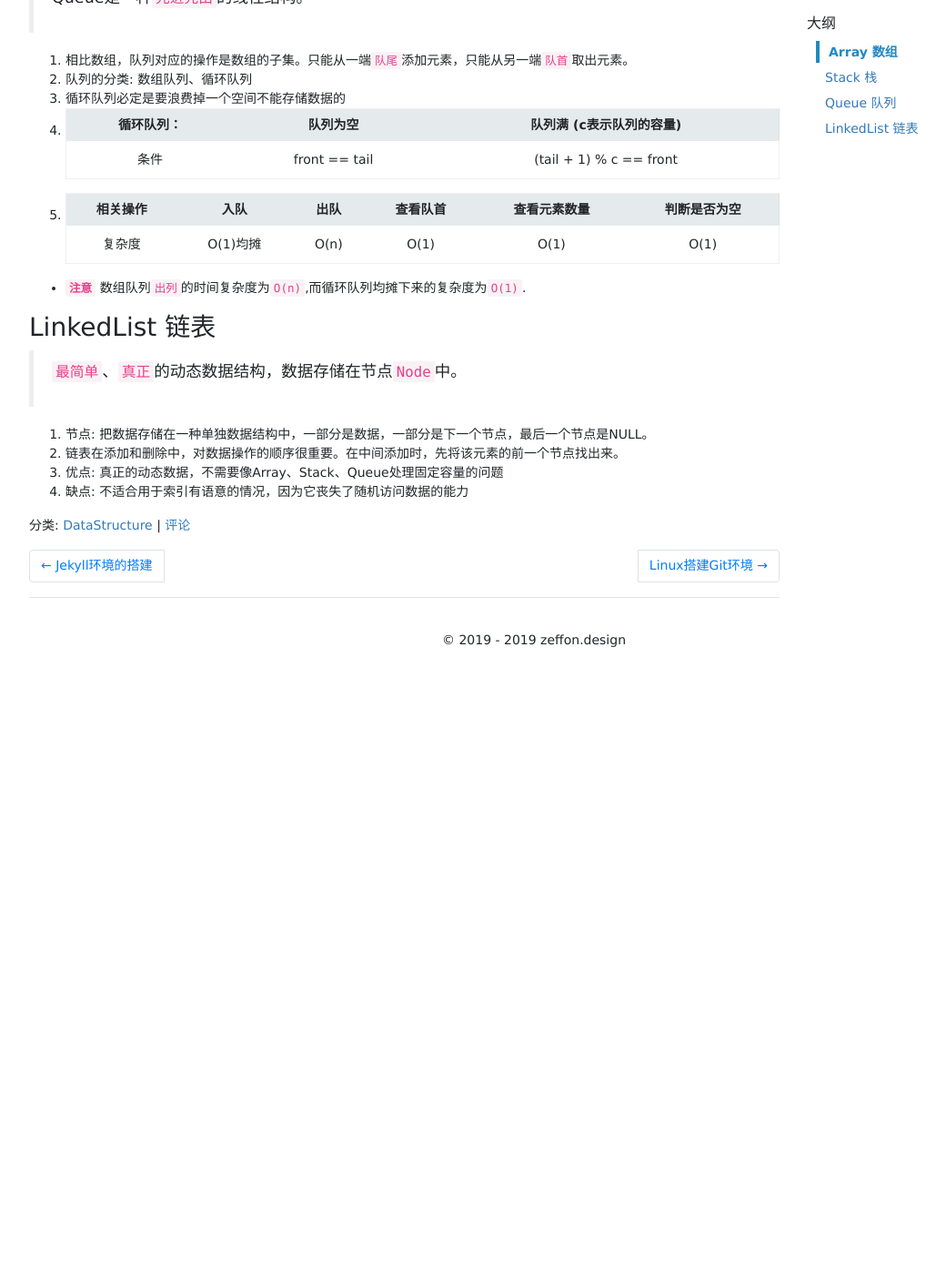
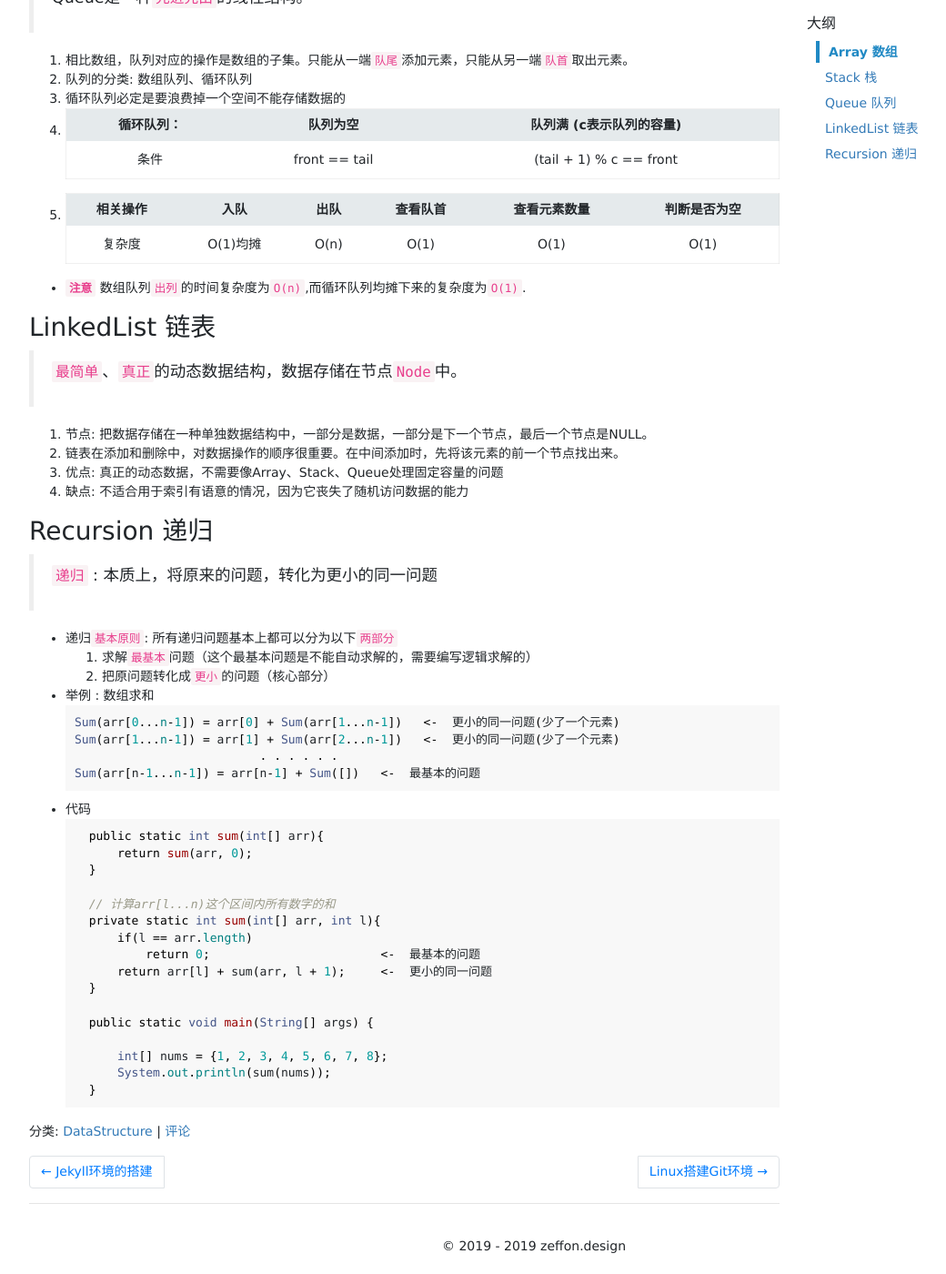
Before and after one commit to jamin44/blog, a Jekyll site: the page built from _posts/2019-08-29-Java-data-linear-structure.md, in a window 1280 px wide and 1400 px high, scrolled down 815 px. Shown: the whole window at 91% size, without its empty margins (53-1093 px from the left). Built offline with Jekyll 4.4.1, drawn with Linux system fonts in a browser that asks for light colours; comment, search, counter and statistics services are not loaded; before the commit the page ends 1549 px from its top, so only the background shows below that; some of the changed text lies outside the part shown.

Commit message:
add java-data-nonliner-structure

````diff
--- a/_posts/2019-08-29-Java-DataStructure.md
+++ b/_posts/2019-08-29-Java-data-linear-structure.md
@@ -1,9 +1,9 @@
 ---
 layout: post
-title: Java DataStructure
+title: Java Linear structure
 categories: [DataStructure]
 tags: [DataStructure]
-summary:
+summary: 线性结构是一个有序数据元素的集合。线性结构--数组、栈、队列、链表介绍
 ---
 
 ### Array 数组
@@ -52,3 +52,38 @@ summary:
 1. 链表在添加和删除中，对数据操作的顺序很重要。在中间添加时，先将该元素的前一个节点找出来。
 1. 优点: 真正的动态数据，不需要像Array、Stack、Queue处理固定容量的问题
 1. 缺点: 不适合用于索引有语意的情况，因为它丧失了随机访问数据的能力
+
+
+### Recursion 递归
+> `递归` : 本质上，将原来的问题，转化为更小的同一问题
+
+- 递归`基本原则`: 所有递归问题基本上都可以分为以下`两部分`
+1. 求解`最基本`问题（这个最基本问题是不能自动求解的，需要编写逻辑求解的）
+1. 把原问题转化成`更小`的问题（核心部分）
+
+- 举例 : 数组求和
+```java
+Sum(arr[0...n-1]) = arr[0] + Sum(arr[1...n-1])   <-  更小的同一问题(少了一个元素)
+Sum(arr[1...n-1]) = arr[1] + Sum(arr[2...n-1])   <-  更小的同一问题(少了一个元素)
+                            . . . . . .
+Sum(arr[n-1...n-1]) = arr[n-1] + Sum([])   <-  最基本的问题
+```
+- 代码
+```java
+    public static int sum(int[] arr){
+        return sum(arr, 0);
+    }
+
+    // 计算arr[l...n)这个区间内所有数字的和
+    private static int sum(int[] arr, int l){
+        if(l == arr.length)
+            return 0;                        <-  最基本的问题
+        return arr[l] + sum(arr, l + 1);     <-  更小的同一问题
+    }
+
+    public static void main(String[] args) {
+
+        int[] nums = {1, 2, 3, 4, 5, 6, 7, 8};
+        System.out.println(sum(nums));
+    }
+```
````
Also changed, not shown: _drafts/2019-09-17-leetCode-203-remove-linked-list-elements.md (+32 -16 lines), _posts/2019-08-31-Java-data-nonlinear-structure.md (added, +27 -0 lines), blog/about.md (+1 -0 lines).
